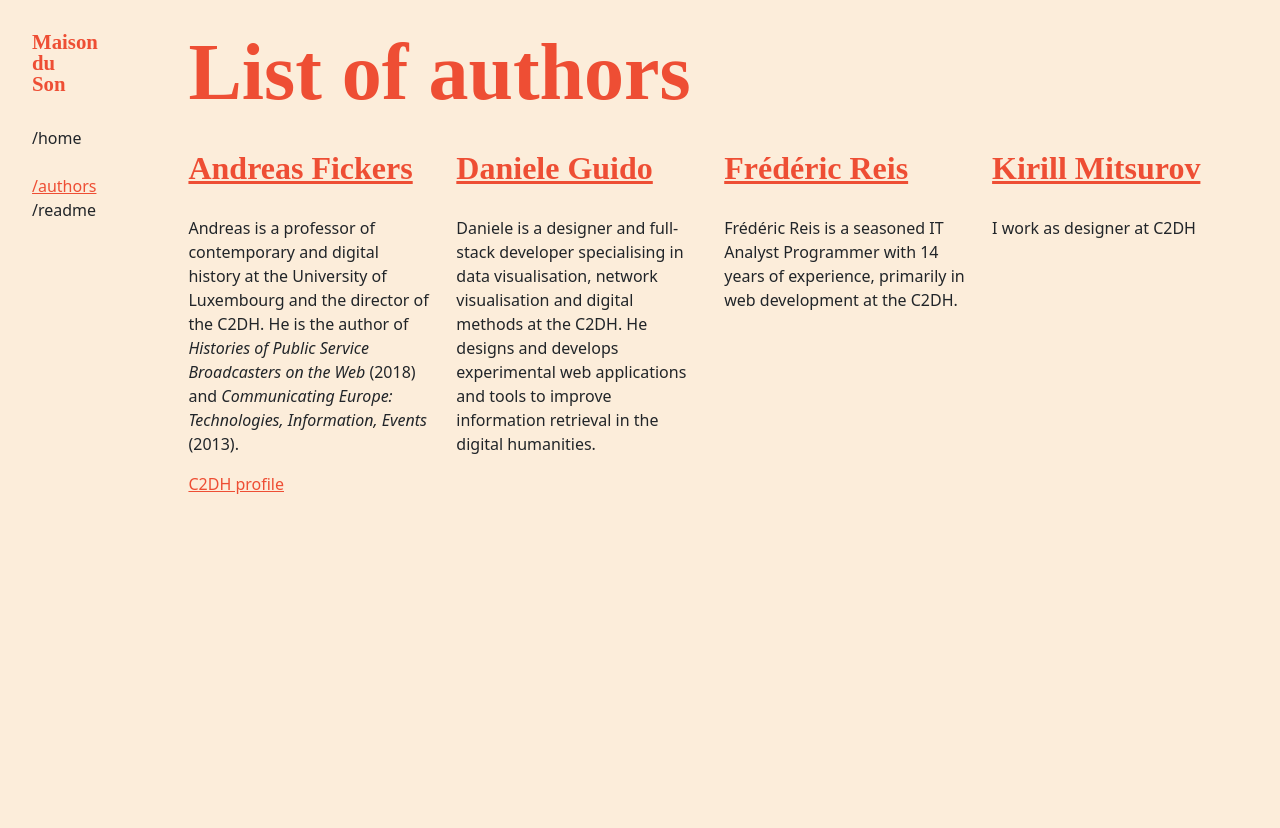
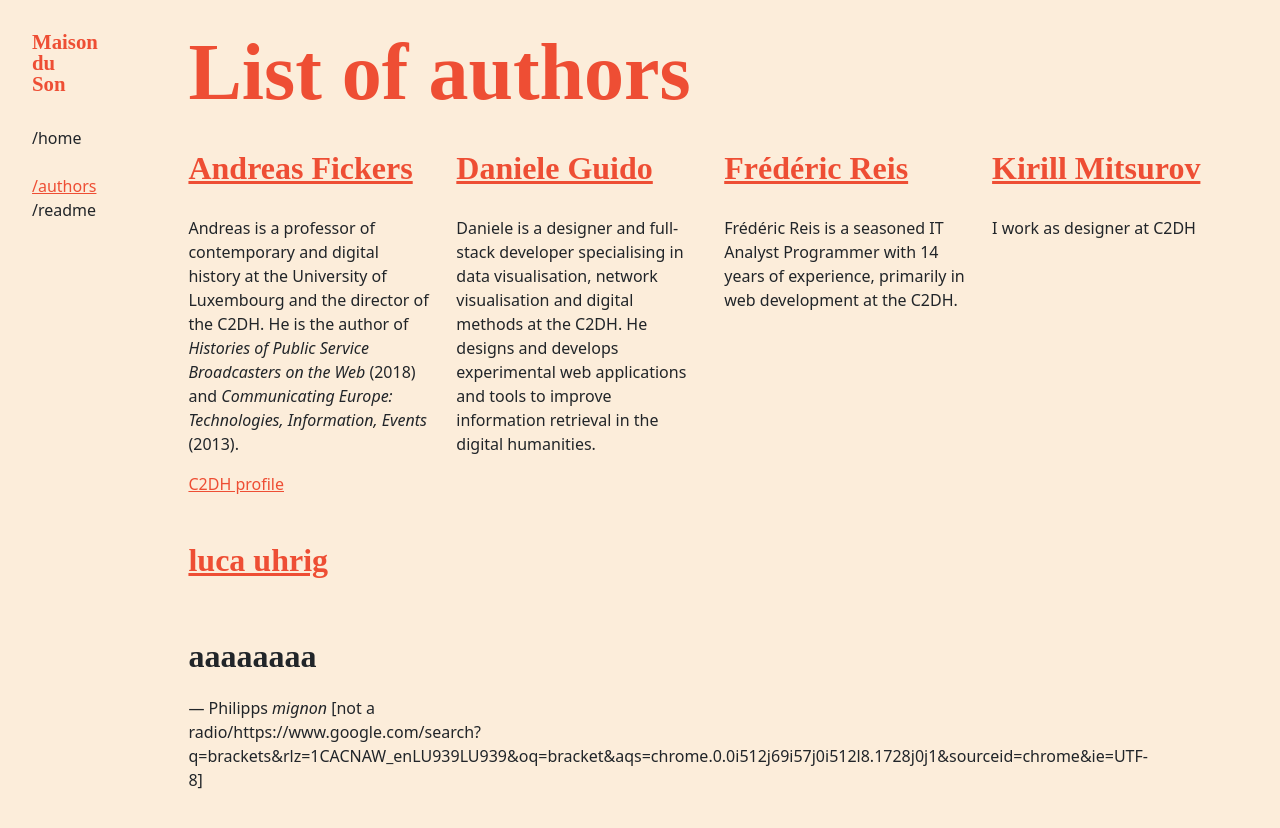
Before and after one commit to C2DH/maison-du-son, a Jekyll site: the page built from authors.md, in a window 1280 px wide. Shown: the top 828 px of the page. Built offline with Jekyll 4.4.1, drawn with Linux system fonts in a browser that asks for light colours; some web fonts are replaced.

Commit message:
Update luca-uhrig.md

```diff
--- a/_people/luca-uhrig.md
+++ b/_people/luca-uhrig.md
@@ -1 +1,6 @@
-Hello space
+---
+title: luca uhrig
+---
+aaaaaaaa
+---
+--- Philipps *mignon* [not a radio/https://www.google.com/search?q=brackets&rlz=1CACNAW_enLU939LU939&oq=bracket&aqs=chrome.0.0i512j69i57j0i512l8.1728j0j1&sourceid=chrome&ie=UTF-8]
```
